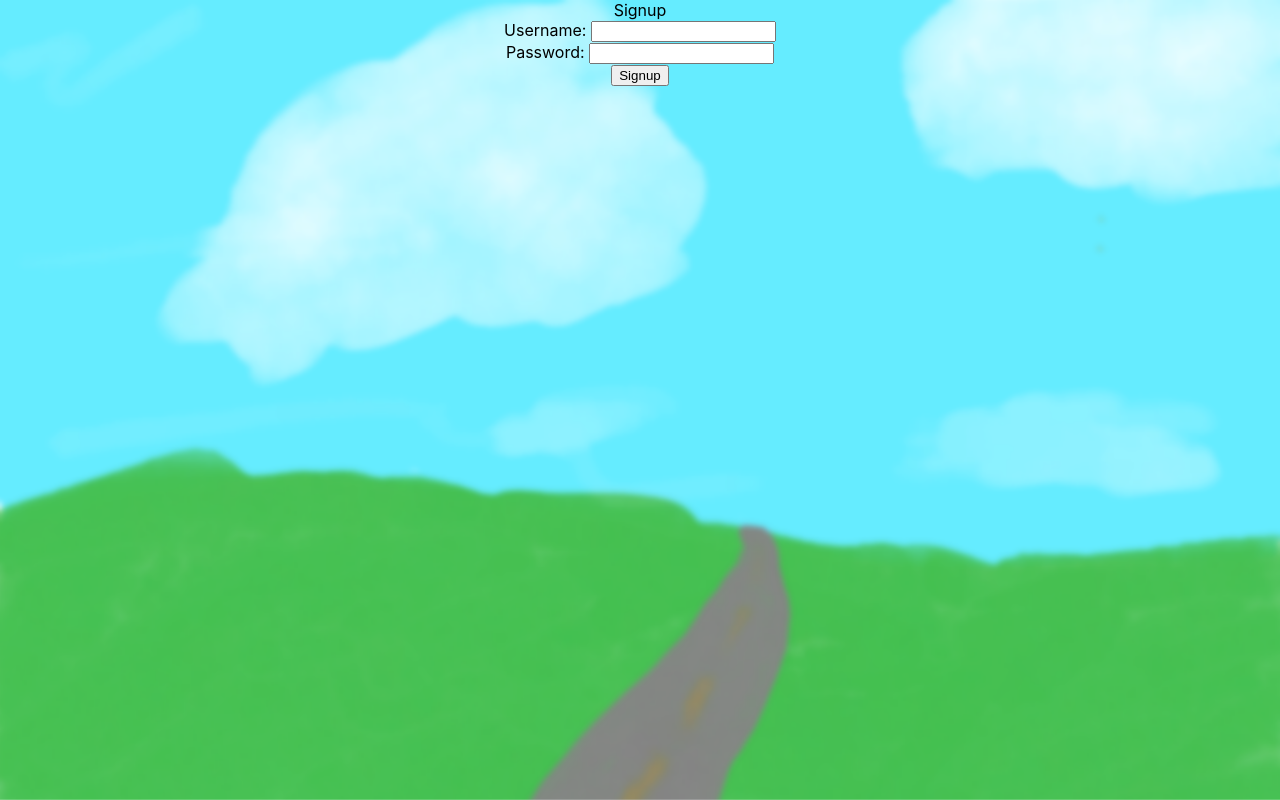
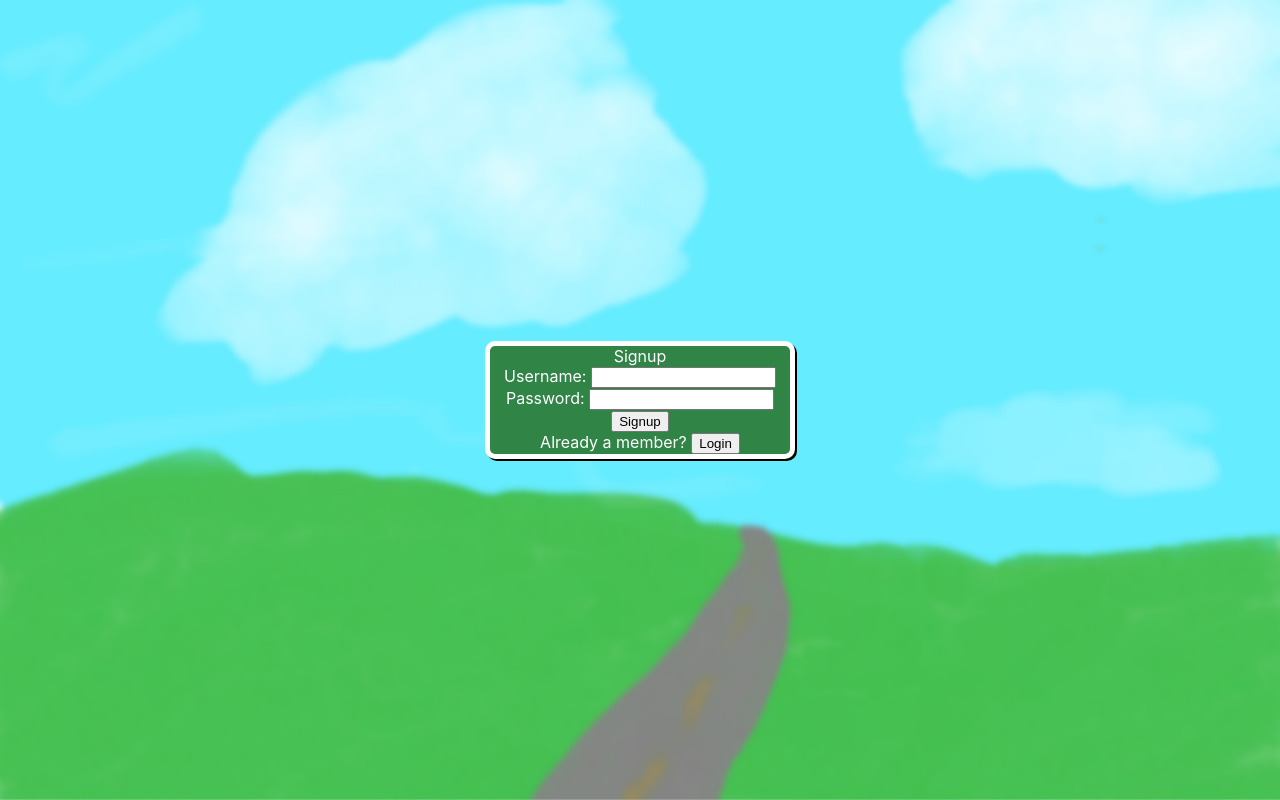
Before and after one commit to keithawess/cookie-delivery, a React (Create React App) app: page /signup in a window 1280 px wide. Built offline with nearby package versions, Linux system fonts and the light colour scheme; no server answers.

Commit message:
Adds ability to transverse between login & signup

```diff
--- a/src/components/Login/Login.js
+++ b/src/components/Login/Login.js
@@ -10,7 +10,7 @@ function Login() {
   const { initialLogin, username } = useContext(UserContext);
 
   return (
-    <div className="landing-page flex">
+    <div className="landing-page flex text-white">
       <form className="welcome-sign center bg-sign-green">
         Login
         <div>
@@ -49,7 +49,16 @@ function Login() {
         >
           Login
         </button>
-        <button onClick={()=>{history.push("/signup")}}>Signup</button>
+        <div>
+          Not a member yet?{" "}
+          <button
+            onClick={() => {
+              history.push("/signup");
+            }}
+          >
+            Signup
+          </button>
+        </div>
         {error && <div>{error}</div>}
       </form>
     </div>
--- a/src/components/Signup/Signup.js
+++ b/src/components/Signup/Signup.js
@@ -1,18 +1,20 @@
 import React, { useContext, useState } from "react";
+import { useHistory } from "react-router";
 import { UserContext } from "../../context";
 import useFetch from "../../hooks/useFetch";
 
 function Signup() {
   const [usernameInput, setUsernameInput] = useState("");
   const [passwordInput, setPasswordInput] = useState("");
+  const history = useHistory();
   const [error, setError] = useState("");
   const { initialLogin } = useContext(UserContext);
   const { callAPI: signupCall } = useFetch("POST");
 
   return (
-    <div>
-      Signup
-      <form>
+    <div className="landing-page flex text-white">
+      <form className="welcome-sign center bg-sign-green">
+        Signup
         <div>
           <label htmlFor="username">Username: </label>
           <input
@@ -63,6 +65,7 @@ function Signup() {
         >
           Signup
         </button>
+        <div>Already a member? <button onClick={()=>{history.push("/login")}}>Login</button></div>
         {error && <div>{error}</div>}
       </form>
     </div>
```
